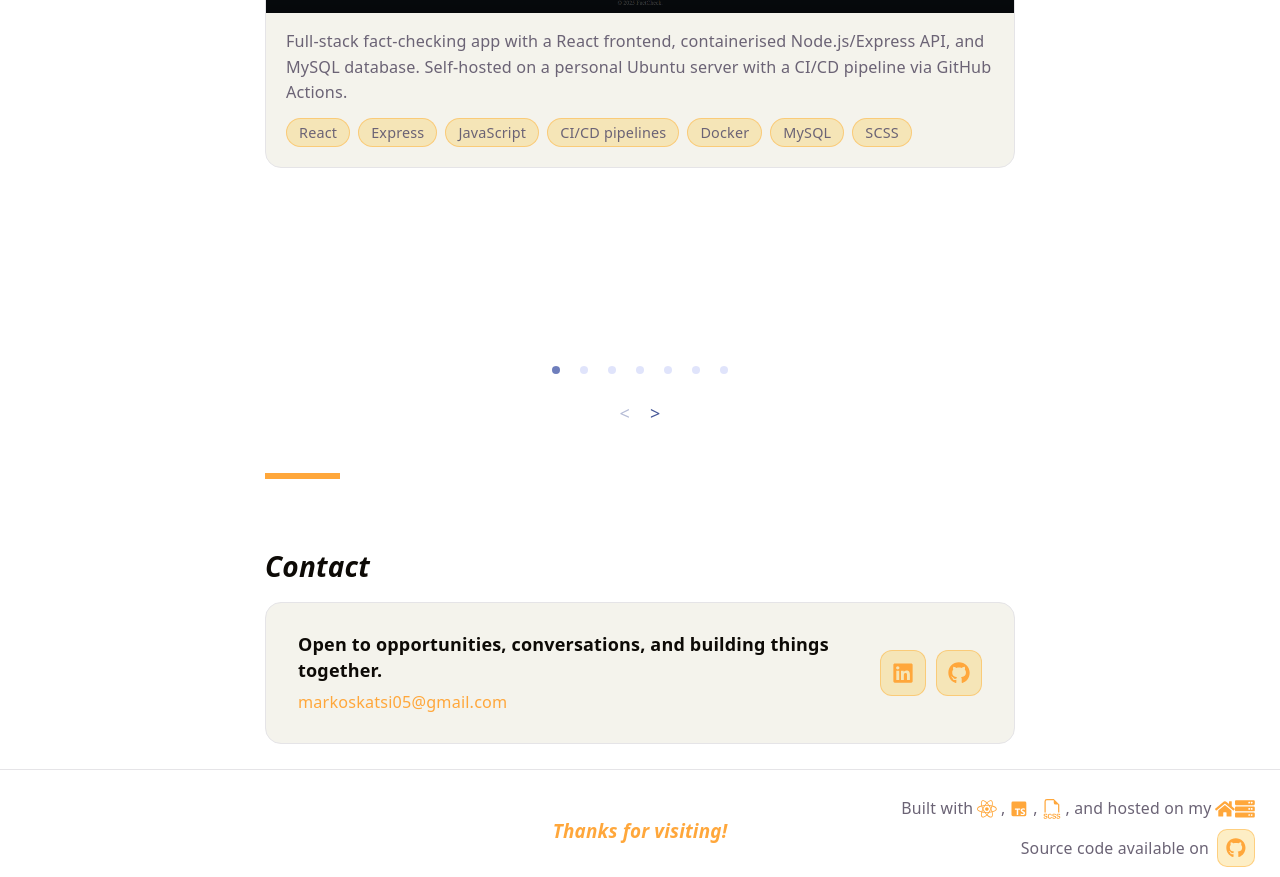
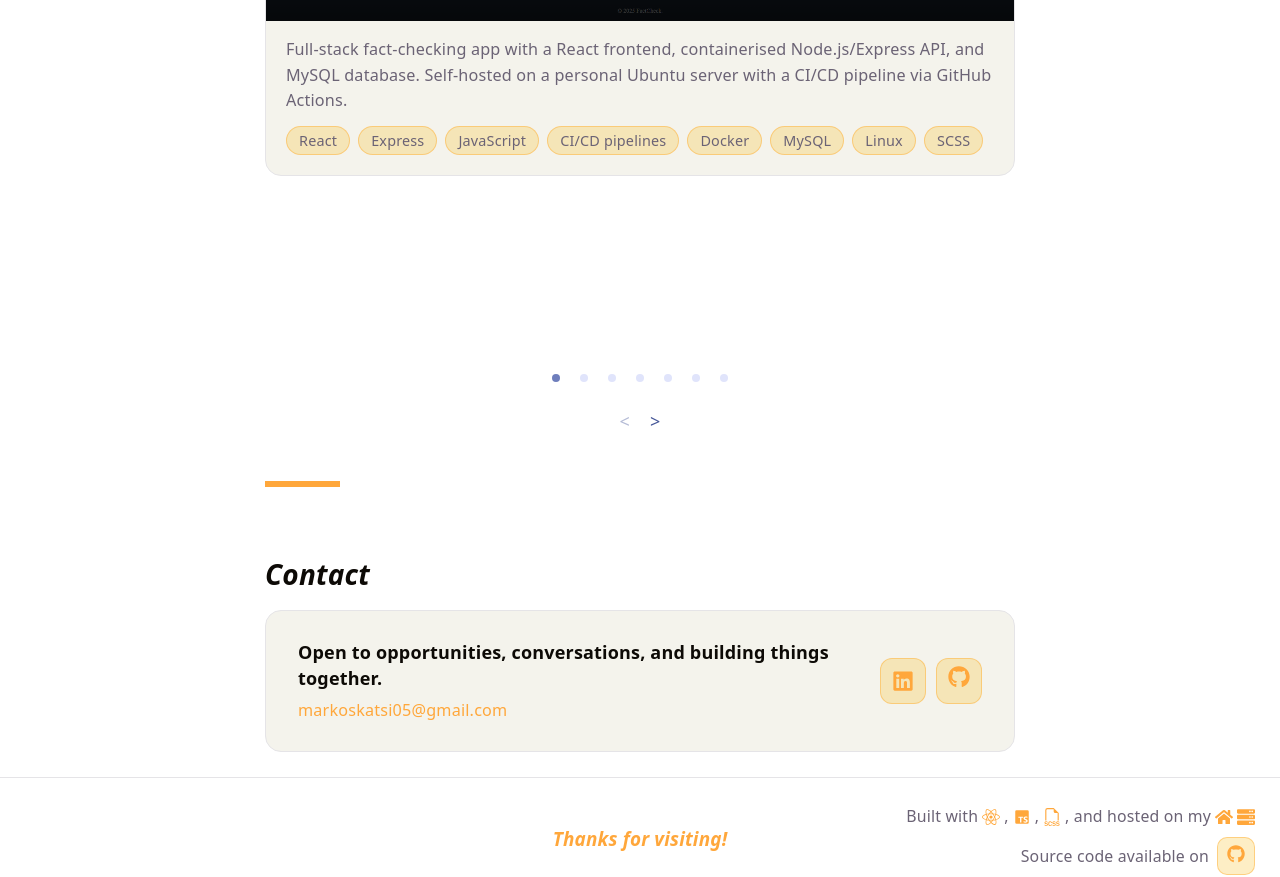
Before and after one commit to markoskatsi/mark0scom, a React (Vite) app: page / in a window 1280 px wide. Shown: the part 1920-2797 px from the top of the page. Built offline with nearby package versions, Linux system fonts and the light colour scheme.

Commit message:
Added and using reusable icons

```diff
--- a/src/data/projects.ts
+++ b/src/data/projects.ts
@@ -26,6 +26,7 @@ export const projects: Project[] = [
       "CI/CD pipelines",
       "Docker",
       "MySQL",
+      "Linux",
       "SCSS",
     ],
     live: "https://factcheck.mark0s.com/",
--- a/src/index.scss
+++ b/src/index.scss
@@ -100,6 +100,29 @@ header {
   a:hover {
     color: var(--accent);
   }
+
+  .header-logo {
+    cursor: pointer;
+
+    &:hover {
+      animation: wiggle 0.6s ease-in-out infinite;
+    }
+  }
+
+  @keyframes wiggle {
+    0% {
+      transform: rotate(0deg);
+    }
+    25% {
+      transform: rotate(20deg);
+    }
+    75% {
+      transform: rotate(-20deg);
+    }
+    100% {
+      transform: rotate(0deg);
+    }
+  }
 }
 
 footer {
--- a/src/layout/Footer.tsx
+++ b/src/layout/Footer.tsx
@@ -1,11 +1,6 @@
-import { FaGithub } from "react-icons/fa";
-import { FaReact } from "react-icons/fa";
-import { BiLogoTypescript } from "react-icons/bi";
-import { BsFiletypeScss } from "react-icons/bs";
-import { FaHome } from "react-icons/fa";
-import { FaServer } from "react-icons/fa";
+import { Button } from "../ui/Button";
+import { Icon } from "../ui/Icon";
 import "./Footer.scss";
-import { Button } from "../ui/Button";
 
 export const Footer = () => {
   return (
@@ -15,28 +10,13 @@ export const Footer = () => {
       </div>
       <div className="footer-right">
         <div className="footer-info">
-          Built with{" "}
-          <span title="React">
-            <FaReact />
-          </span>
-          ,{" "}
-          <span title="TypeScript">
-            <BiLogoTypescript />
-          </span>
-          ,{" "}
-          <span title="SCSS">
-            <BsFiletypeScss />
-          </span>
-          , and hosted on my{" "}
-          <span title="Home Server">
-            <FaHome />
-            <FaServer />
-          </span>
+          Built with <Icon.React />, <Icon.TypeScript />, <Icon.SCSS />, and
+          hosted on my <Icon.Home /> <Icon.Server />
         </div>
         <div className="footer-source">
           Source code available on{" "}
           <Button href="https://github.com/markoskatsi/mark0scom">
-            <FaGithub />
+            <Icon.GitHub />
           </Button>
         </div>
       </div>
--- a/src/layout/Header.tsx
+++ b/src/layout/Header.tsx
@@ -1,3 +1,5 @@
+import { Icon } from "../ui/Icon";
+
 const navItems = [
   { name: "about", href: "#about" },
   { name: "experience", href: "#experience" },
@@ -8,6 +10,9 @@ const navItems = [
 export const Header = () => {
   return (
     <header>
+      <div className="header-logo">
+        <Icon.Octopus size={28} noTitle />
+      </div>
       {navItems.map((item) => (
         <div key={item.name}>
           <a href={item.href}>{item.name}</a>
--- a/src/sections/Contact.tsx
+++ b/src/sections/Contact.tsx
@@ -1,7 +1,7 @@
 import { personal } from "../data/personal.ts";
 import { Button, ButtonTray } from "../ui/Button.tsx";
 import { FaGithub } from "react-icons/fa";
-import { FaLinkedin } from "react-icons/fa";
+import { Icon } from "../ui/Icon.tsx";
 import { Card } from "../ui/Card.tsx";
 
 const Contact = () => {
@@ -22,10 +22,10 @@ const Contact = () => {
           <div className="contact-info">
             <ButtonTray>
               <Button href={personal.linkedin} variant="contact-icon">
-                <FaLinkedin size={22} />
+                <Icon.Linkedin size={22} />
               </Button>
               <Button href={personal.github} variant="contact-icon">
-                <FaGithub size={22} />
+                <Icon.GitHub size={22} />
               </Button>
             </ButtonTray>
           </div>
--- /dev/null
+++ b/src/ui/Icon.scss
@@ -0,0 +1,13 @@
+div.icon {
+  width: auto;
+  height: 100%;
+
+  display: flex;
+  align-items: center;
+  justify-content: center;
+
+  & > img {
+    width: 100%;
+    height: 100%;
+  }
+}
--- /dev/null
+++ b/src/ui/Icon.tsx
@@ -0,0 +1,101 @@
+import { FaGithub } from "react-icons/fa";
+import { FaReact } from "react-icons/fa";
+import { BiLogoTypescript } from "react-icons/bi";
+import { BsFiletypeScss } from "react-icons/bs";
+import { FaHome } from "react-icons/fa";
+import { FaServer } from "react-icons/fa";
+import { FaLinux } from "react-icons/fa";
+import { GiOctopus } from "react-icons/gi";
+import { FaLinkedin } from "react-icons/fa";
+import "./Icon.scss";
+
+export const Icon = ({ children }: { children: React.ReactNode }) => {
+  return <div className="icon">{children}</div>;
+};
+
+function GitHub({ size = 18 }: { size?: number }) {
+  return (
+    <span title="GitHub" className="icon">
+      <FaGithub size={size} />
+    </span>
+  );
+}
+
+function Linkedin({ size = 18 }: { size?: number }) {
+  return <FaLinkedin size={size} />;
+}
+
+function React({ size = 18 }: { size?: number }) {
+  return (
+    <span title="React" className="icon">
+      <FaReact size={size} />
+    </span>
+  );
+}
+
+function TypeScript({ size = 18 }: { size?: number }) {
+  return (
+    <span title="TypeScript" className="icon">
+      <BiLogoTypescript size={size} />
+    </span>
+  );
+}
+
+function SCSS({ size = 18 }: { size?: number }) {
+  return (
+    <span title="SCSS" className="icon">
+      <BsFiletypeScss size={size} />
+    </span>
+  );
+}
+
+function Home({ size = 18 }: { size?: number }) {
+  return (
+    <span title="Home" className="icon">
+      <FaHome size={size} />
+    </span>
+  );
+}
+
+function Server({ size = 18 }: { size?: number }) {
+  return (
+    <span title="Server" className="icon">
+      <FaServer size={size} />
+    </span>
+  );
+}
+
+function Linux({ size = 18 }: { size?: number }) {
+  return (
+    <span title="Linux" className="icon">
+      <FaLinux size={size} />
+    </span>
+  );
+}
+
+function Octopus({
+  size = 18,
+  noTitle = false,
+}: {
+  size?: number;
+  noTitle?: boolean;
+}) {
+  if (noTitle) {
+    return <GiOctopus size={size} />;
+  }
+  return (
+    <span title="Octopus" className="icon">
+      <GiOctopus size={size} />
+    </span>
+  );
+}
+
+Icon.GitHub = GitHub;
+Icon.React = React;
+Icon.TypeScript = TypeScript;
+Icon.SCSS = SCSS;
+Icon.Home = Home;
+Icon.Server = Server;
+Icon.Linux = Linux;
+Icon.Octopus = Octopus;
+Icon.Linkedin = Linkedin;
```
